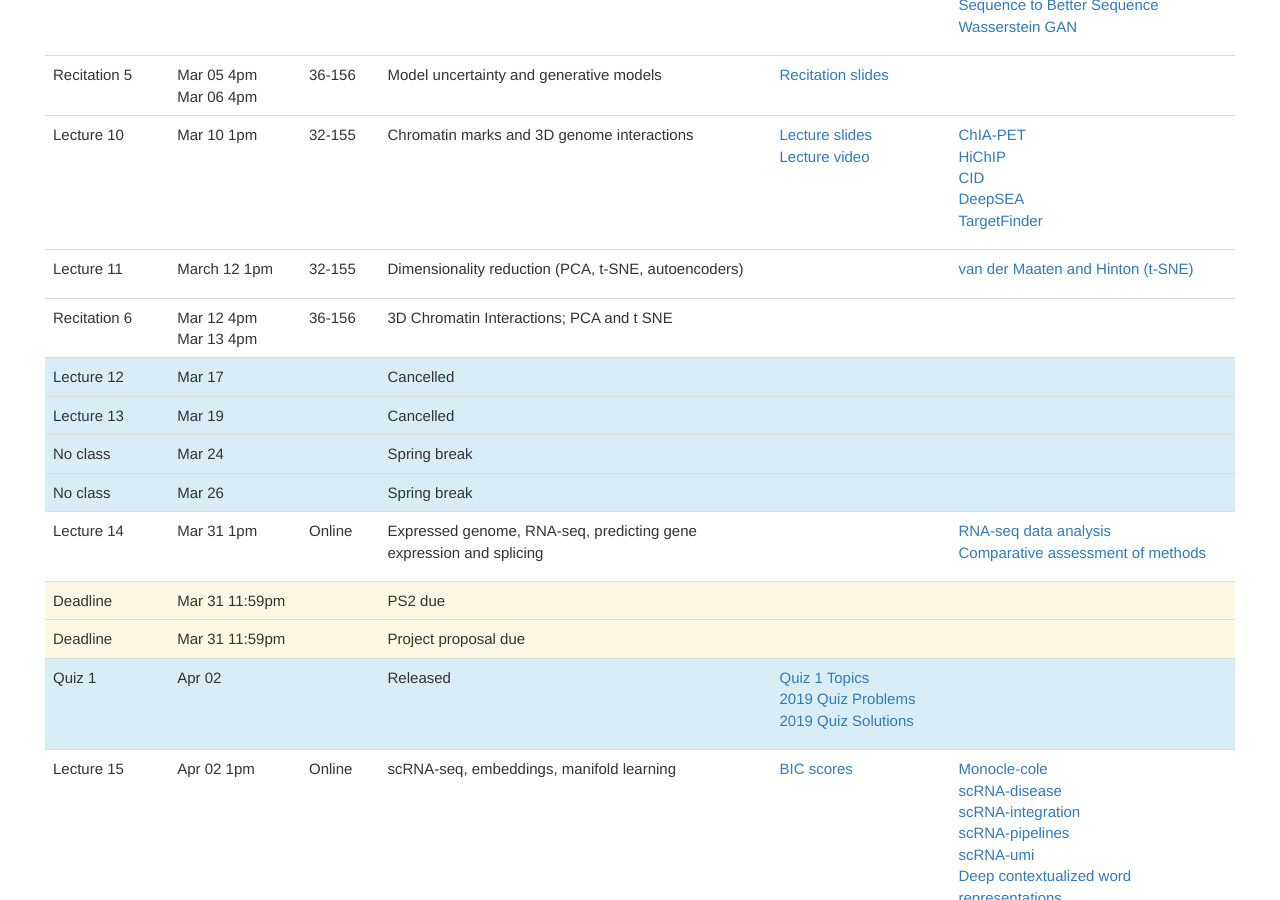
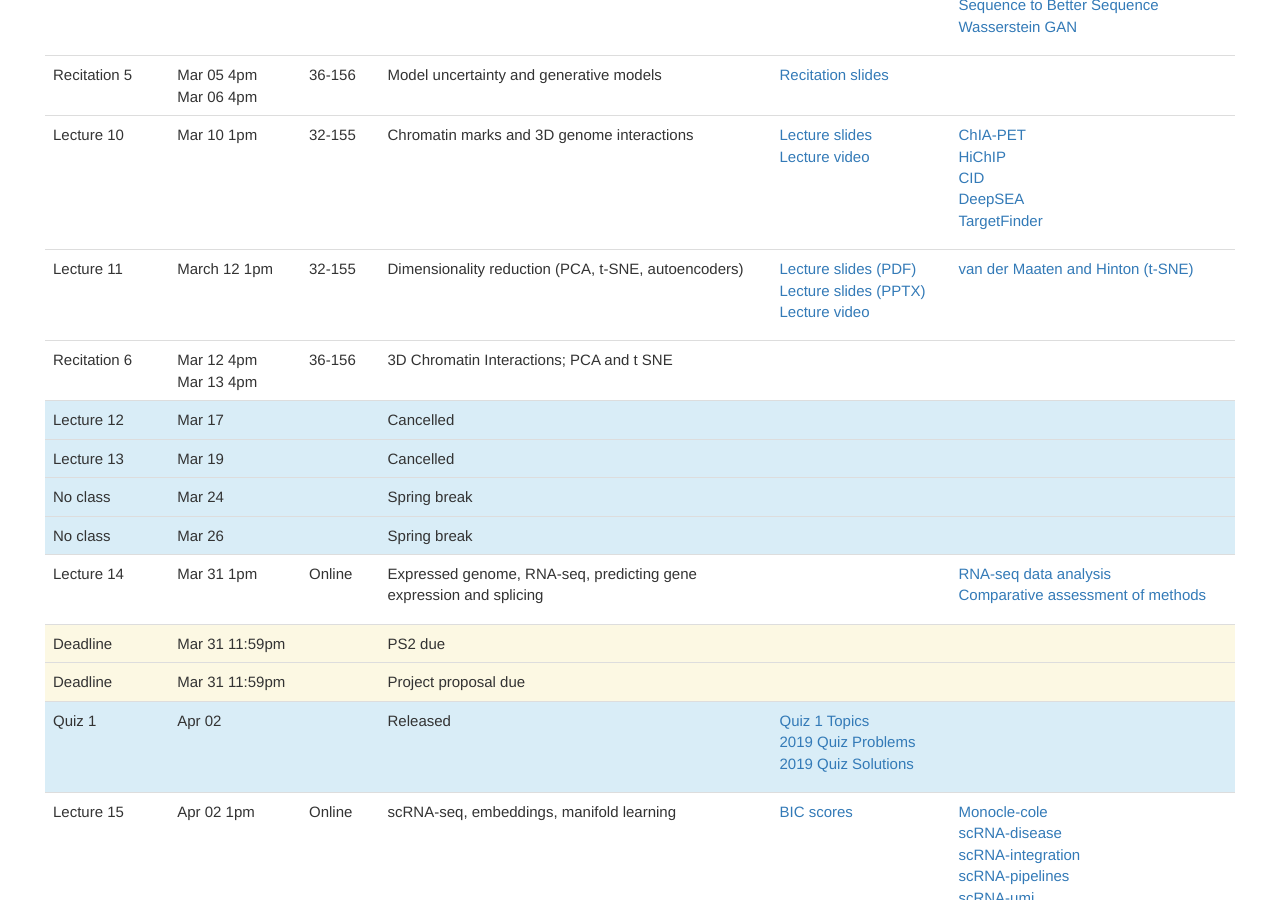
Before and after one commit to mit6874/mit6874.github.io, a Jekyll site: the page built from index.html, in a window 1280 px wide and 900 px high, scrolled down 2168 px. Built offline with Jekyll 4.4.1, drawn with Linux system fonts in a browser that asks for light colours; nearby versions of some CDN libraries.

Commit message:
L11 slides and video

```diff
--- a/index.html
+++ b/index.html
@@ -308,7 +308,9 @@ layout: default
             <td>Dimensionality reduction (PCA, t-SNE, autoencoders)</td>
             <td>
                 <ul>
-                    <!-- <li><a href="assets/slides/6.874-lecture-6-2019.pdf">Lecture slides</a></li> -->
+                    <li><a href="assets/sp2020/slides/L11_PCA_tSNE_Autoencoders.pdf">Lecture slides (PDF)</a></li>
+                    <li><a href="assets/sp2020/slides/L11_PCA_tSNE_Autoencoders.pptx">Lecture slides (PPTX)</a></li>
+                    <li><a href="https://youtu.be/Qh6cAXJJxd4">Lecture video</a></li>
                 </ul>
             </td>
             <td>
```
Also changed, not shown: 2 other files.
